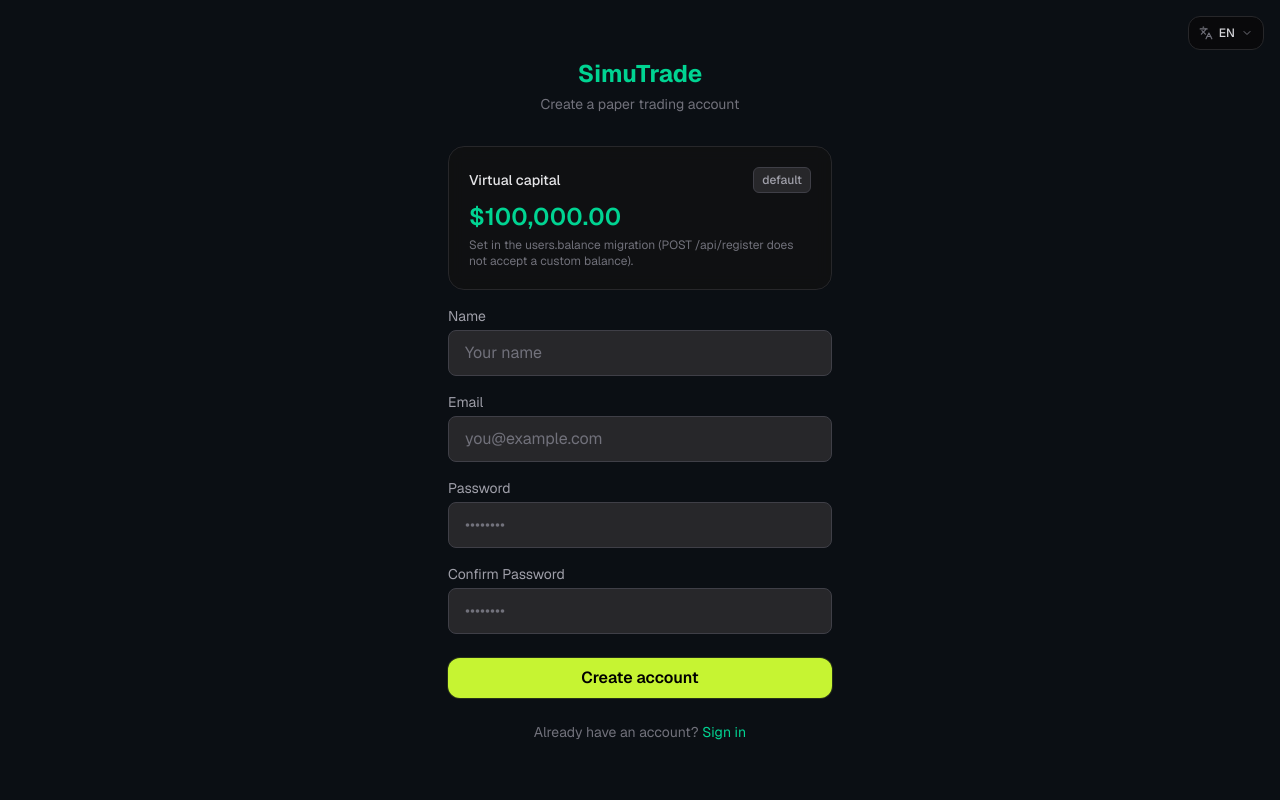
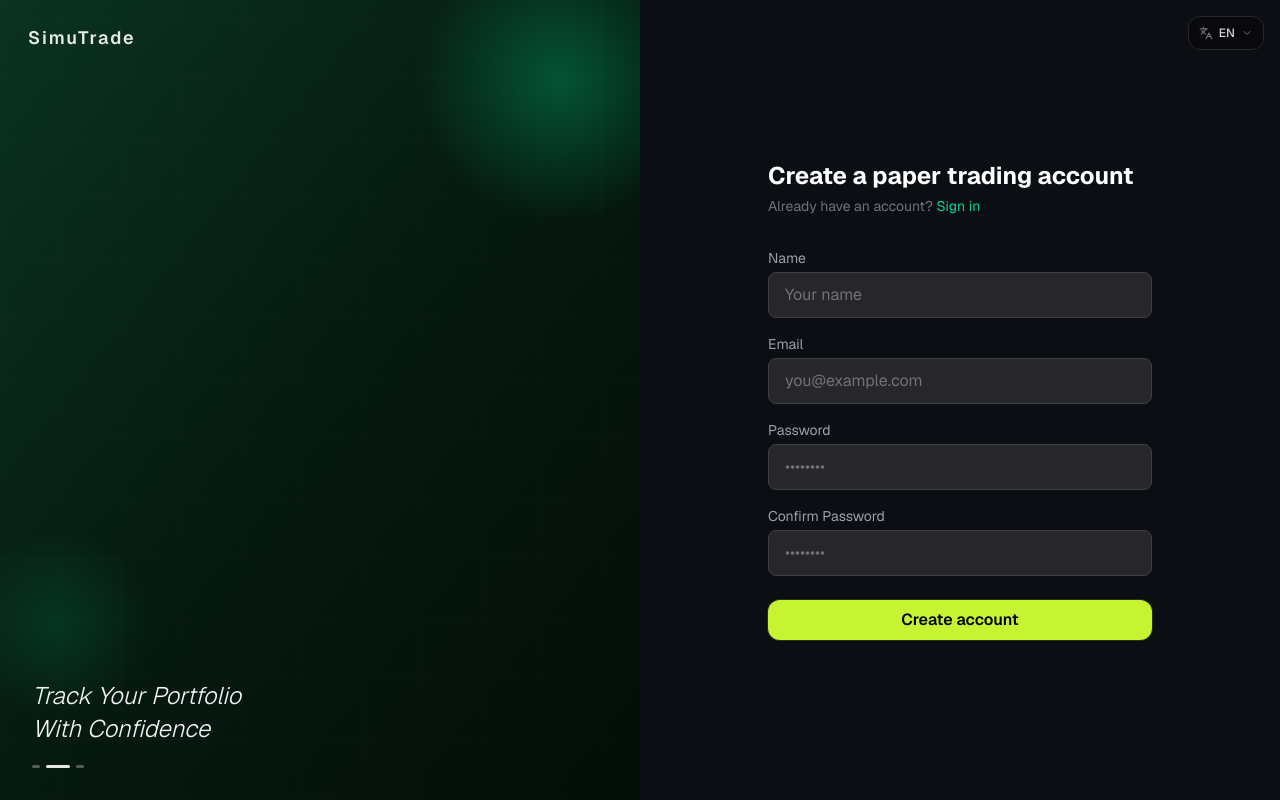
Before and after one commit to josemarVicente/simutrade-web, a Next.js app: page /register in a window 1280 px wide. Built offline with nearby package versions, Linux system fonts and the light colour scheme.

Commit message:
feat: update auth pages ui

```diff
--- a/src/app/(auth)/login/page.tsx
+++ b/src/app/(auth)/login/page.tsx
@@ -9,6 +9,7 @@ import LocaleSelector from '@/components/layout/LocaleSelector';
 import { useToast } from '@/components/ui/Toast';
 import { getApiErrorMessage } from '@/lib/apiErrors';
 import { useTranslation } from '@/providers/I18nProvider';
+import AuthImagePanel from '@/components/layout/AuthImagePanel';
 
 export default function LoginPage() {
   const login = useLogin();
@@ -30,15 +31,25 @@ export default function LoginPage() {
   };
 
   return (
-    <div className="min-h-screen bg-[#0b0f14] flex items-center justify-center px-4">
+    <div className="min-h-screen bg-[#0b0f14] grid lg:grid-cols-2">
+      <AuthImagePanel />
+
+      <div className="flex items-center justify-center px-6 py-10 relative">
         <div className="absolute right-4 top-4">
           <LocaleSelector />
         </div>
+
         <div className="w-full max-w-sm">
-        <div className="mb-8 text-center">
-          <h1 className="text-2xl font-bold text-emerald-400">{t('common.appName')}</h1>
-          <p className="text-zinc-500 mt-1 text-sm">{t('auth.loginTitle')}</p>
+          <div className="mb-8">
+            <h1 className="text-2xl font-bold text-white">{t('auth.loginTitle')}</h1>
+            <p className="text-zinc-500 mt-1 text-sm">
+              {t('auth.noAccount')}{' '}
+              <Link href="/register" className="text-emerald-400 hover:underline">
+                {t('auth.createAccount')}
+              </Link>
+            </p>
           </div>
+
           <form onSubmit={handleSubmit} className="flex flex-col gap-4">
             <Input
               label={t('auth.email')}
@@ -62,12 +73,7 @@ export default function LoginPage() {
               {t('auth.loginButton')}
             </Button>
           </form>
-        <p className="text-center text-sm text-zinc-500 mt-6">
-          {t('auth.noAccount')}{' '}
-          <Link href="/register" className="text-emerald-400 hover:underline">
-            {t('auth.createAccount')}
-          </Link>
-        </p>
+        </div>
       </div>
     </div>
   );
--- a/src/app/(auth)/register/page.tsx
+++ b/src/app/(auth)/register/page.tsx
@@ -12,8 +12,9 @@ import { getApiErrorMessage } from '@/lib/apiErrors';
 import Badge from '@/components/ui/Badge';
 import { formatCurrency } from '@/lib/utils';
 import { useTranslation } from '@/providers/I18nProvider';
+import AuthImagePanel from '@/components/layout/AuthImagePanel';
 
-const DEFAULT_BALANCE = 100_000;
+const DEFAULT_BALANCE = 10_000;
 
 export default function RegisterPage() {
   const register = useRegister();
@@ -47,24 +48,26 @@ export default function RegisterPage() {
   };
 
   return (
-    <div className="min-h-screen bg-[#0b0f14] flex items-center justify-center px-4">
+    <div className="min-h-screen bg-[#0b0f14] grid lg:grid-cols-2">
+      <AuthImagePanel />
+
+      <div className="flex items-center justify-center px-6 py-10 relative">
         <div className="absolute right-4 top-4">
           <LocaleSelector />
         </div>
+
         <div className="w-full max-w-sm">
-        <div className="mb-8 text-center">
-          <h1 className="text-2xl font-bold text-emerald-400">{t('common.appName')}</h1>
-          <p className="text-zinc-500 mt-1 text-sm">{t('auth.registerTitle')}</p>
+          <div className="mb-8">
+            <h1 className="text-2xl font-bold text-white">{t('auth.registerTitle')}</h1>
+            <p className="text-zinc-500 mt-1 text-sm">
+              {t('auth.hasAccount')}{' '}
+              <Link href="/login" className="text-emerald-400 hover:underline">
+                {t('auth.signIn')}
+              </Link>
+            </p>
           </div>
+
           <form onSubmit={handleSubmit} className="flex flex-col gap-4">
-          <Card className="p-4">
-            <div className="flex items-center justify-between">
-              <p className="text-sm font-medium text-zinc-200">{t('auth.virtualCapital')}</p>
-              <Badge variant="neutral">default</Badge>
-            </div>
-            <p className="mt-2 text-2xl font-semibold text-emerald-400">{formatCurrency(DEFAULT_BALANCE)}</p>
-            <p className="mt-1 text-xs text-zinc-500">{t('auth.virtualCapitalHint')}</p>
-          </Card>
             <Input
               label={t('auth.name')}
               type="text"
@@ -105,12 +108,7 @@ export default function RegisterPage() {
               {t('auth.registerButton')}
             </Button>
           </form>
-        <p className="text-center text-sm text-zinc-500 mt-6">
-          {t('auth.hasAccount')}{' '}
-          <Link href="/login" className="text-emerald-400 hover:underline">
-            {t('auth.signIn')}
-          </Link>
-        </p>
+        </div>
       </div>
     </div>
   );
--- /dev/null
+++ b/src/components/layout/AuthImagePanel.tsx
@@ -0,0 +1,63 @@
+'use client';
+
+import { useState, useEffect } from 'react';
+import { useTranslation } from '@/providers/I18nProvider';
+
+const SLIDE_COUNT = 3;
+
+export default function AuthImagePanel() {
+  const { t } = useTranslation();
+  const [current, setCurrent] = useState(0);
+
+  useEffect(() => {
+    const interval = setInterval(() => {
+      setCurrent((prev) => (prev + 1) % SLIDE_COUNT);
+    }, 3000);
+    return () => clearInterval(interval);
+  }, []);
+
+  return (
+    <div className="relative hidden lg:flex flex-col justify-end p-8 overflow-hidden bg-[#061a10]">
+      {/* Background layers */}
+      <div className="absolute inset-0 bg-linear-to-br from-[#0a3320] via-[#061a10] to-[#030d08]" />
+      <div
+        className="absolute inset-0 opacity-30"
+        style={{
+          backgroundImage:
+            'repeating-linear-gradient(0deg,rgba(255,255,255,0.05) 0px,rgba(255,255,255,0.05) 1px,transparent 1px,transparent 60px),repeating-linear-gradient(90deg,rgba(255,255,255,0.05) 0px,rgba(255,255,255,0.05) 1px,transparent 1px,transparent 60px)',
+        }}
+      />
+      <div className="absolute -top-16 -right-16 w-72 h-72 rounded-full bg-[radial-gradient(circle,oklch(69.6%_0.17_162.48_/_0.35)_0%,transparent_70%)] pointer-events-none" />
+      <div className="absolute bottom-20 -left-10 w-48 h-48 rounded-full bg-[radial-gradient(circle,oklch(69.6%_0.17_162.48_/_0.15)_0%,transparent_70%)] pointer-events-none" />
+
+      {/* Logo */}
+      <div className="absolute top-6 left-7 z-10 text-white/90 text-lg font-semibold tracking-widest">
+        SimuTrade
+      </div>
+
+      {/* Slide text */}
+      <div className="relative z-10">
+        <p className="text-white/95 text-2xl font-light italic leading-snug mb-5">
+          {t(`auth.slides.${current}.heading`)}
+          <br />
+          {t(`auth.slides.${current}.subheading`)}
+        </p>
+
+        {/* Carousel dots */}
+        <div className="flex items-center gap-1.5">
+          {Array.from({ length: SLIDE_COUNT }).map((_, i) => (
+            <button
+              key={i}
+              onClick={() => setCurrent(i)}
+              className={`h-[3px] rounded-full transition-all duration-300 ${
+                i === current
+                  ? 'w-6 bg-white/90'
+                  : 'w-2 bg-white/30'
+              }`}
+            />
+          ))}
+        </div>
+      </div>
+    </div>
+  );
+}
--- a/src/i18n/locales/en.json
+++ b/src/i18n/locales/en.json
@@ -44,6 +44,20 @@
     "unavailableDesc": "Could not search stocks."
   },
   "auth": {
+    "slides": {
+      "0": {
+        "heading": "Capturing Moments,",
+        "subheading": "Creating Memories"
+      },
+      "1": {
+        "heading": "Track Your Portfolio",
+        "subheading": "With Confidence"
+      },
+      "2": {
+        "heading": "Real-Time Markets",
+        "subheading": "At Your Fingertips"
+      }
+    },
     "loginTitle": "Sign in to your account",
     "loginButton": "Sign in",
     "loginFailed": "Login failed",
--- a/src/i18n/locales/pt.json
+++ b/src/i18n/locales/pt.json
@@ -44,6 +44,20 @@
     "unavailableDesc": "Não foi possível pesquisar ações."
   },
   "auth": {
+    "slides": {
+      "0": {
+        "heading": "Capturando Momentos,",
+        "subheading": "Criando Memórias"
+      },
+      "1": {
+        "heading": "Acompanhe Seu Portfólio",
+        "subheading": "Com Confiança"
+      },
+      "2": {
+        "heading": "Mercados em Tempo Real",
+        "subheading": "Na Palma da Mão"
+      }
+    },
     "loginTitle": "Entrar na sua conta",
     "loginButton": "Entrar",
     "loginFailed": "Falha no login",
```
Lines whose indentation alone changed are shown as unchanged.
